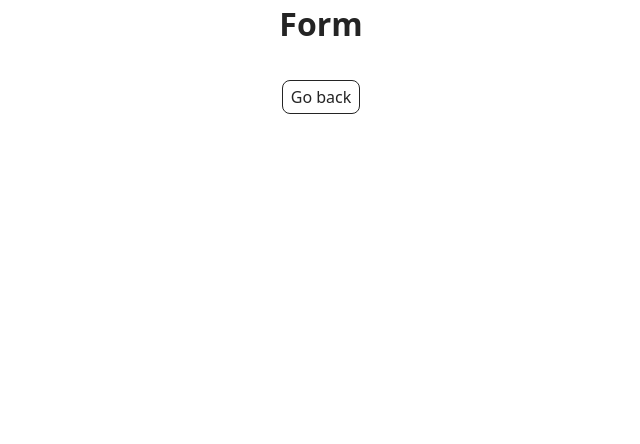
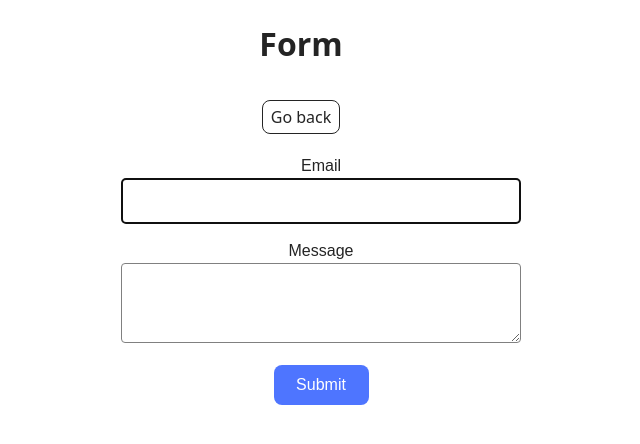
Before and after one commit to Olga099/goit-js-hw-09, a website built with Vite: page src/2-form.html in a window 1280 px wide. Shown: the whole page, without its empty margins (319-959 px from the left). Built offline with nearby package versions, Linux system fonts and the light colour scheme.

Commit message:
update files

```diff
--- a/src/2-form.html
+++ b/src/2-form.html
@@ -4,8 +4,8 @@
     <meta charset="UTF-8" />
     <meta http-equiv="X-UA-Compatible" content="IE=edge" />
     <meta name="viewport" content="width=device-width, initial-scale=1.0" />
-    <title>Page 3</title>
-    <link rel="stylesheet" href="./css/styles.css" />
+    <title>Form Page</title>
+    <link rel="stylesheet" href="css/styles.css" />
   </head>
   <body>
     <main>
@@ -13,6 +13,30 @@
         <h1 class="main-title">Form</h1>
         <a class="back-link" href="./index.html">Go back</a>
       </div>
+
+      <form class="feedback-form" autocomplete="off">
+        <label>
+          Email
+          <input type="email" name="email" autofocus />
+        </label>
+
+        <label>
+          Message
+          <div class="message-wrapper">
+            <textarea name="message" rows="8"></textarea>
+            <svg
+              class="message-border"
+              width="360"
+              height="80"
+              viewBox="0 0 360 80"
+              fill="none"
+              xmlns="http://www.w3.org/2000/svg"
+            ></svg>
+          </div>
+        </label>
+
+        <button type="submit">Submit</button>
+      </form>
     </main>
 
     <script type="module" src="./js/2-form.js"></script>
--- a/src/css/styles.css
+++ b/src/css/styles.css
@@ -17,6 +17,7 @@
 @import url('./back-link.css');
 @import url('./footer.css');
 
+/* Gallery 1 */
 
 .gallery {
   list-style: none;
@@ -38,3 +39,75 @@
   display: block;
   object-fit: cover;
 }
+
+/* Form 2 */
+* {
+  margin: 0;
+  padding: 0;
+  box-sizing: border-box;
+}
+
+.container {
+  text-align: center;
+  margin: 20px;
+}
+
+.feedback-form {
+  display: flex;
+  flex-direction: column;
+  align-items: center;
+  width: 400px;
+  margin: 20px auto;
+}
+
+.feedback-form label {
+  width: 100%;
+  margin-bottom: 15px;
+  font-family: "Montserrat", sans-serif;
+}
+
+.feedback-form input[type="email"],
+.feedback-form textarea {
+  width: 100%;
+  padding: 10px;
+  border: 1px solid #808080;
+  border-radius: 4px;
+  font-family: "Montserrat", sans-serif;
+  font-size: 16px;
+  line-height: 1.5;
+  color: #2e2f42;
+}
+
+.feedback-form textarea {
+  height: 80px;
+  border: 1px solid #808080;
+  border-radius: 4px;
+}
+
+.message-wrapper {
+  position: relative;
+  width: 100%;
+}
+.message-wrapper svg {
+  position: absolute;
+  bottom: 0;
+  left: 0;
+  width: 100%;
+}
+
+.feedback-form button {
+  border-radius: 8px;
+  padding: 8px 16px;
+  width: 95px;
+  height: 40px;
+  background: #4e75ff;
+  color: white;
+  font-family: "Montserrat", sans-serif;
+  font-size: 16px;
+  border: none;
+  cursor: pointer;
+}
+
+.feedback-form button:hover {
+  background: #3a5fca;
+}
--- a/src/js/2-form.js
+++ b/src/js/2-form.js
@@ -0,0 +1,42 @@
+const form = document.querySelector(".feedback-form");
+const STORAGE_KEY = "feedback-form-state";
+
+let formData = {
+  email: "",
+  message: "",
+};
+
+const saveToLocalStorage = () => {
+  localStorage.setItem(STORAGE_KEY, JSON.stringify(formData));
+};
+
+const loadFromLocalStorage = () => {
+  const savedData = localStorage.getItem(STORAGE_KEY);
+  if (savedData) {
+    formData = JSON.parse(savedData);
+    form.elements.email.value = formData.email || "";
+    form.elements.message.value = formData.message || "";
+  }
+};
+
+form.addEventListener("input", (event) => {
+  formData[event.target.name] = event.target.value.trim();
+  saveToLocalStorage();
+});
+
+form.addEventListener("submit", (event) => {
+  event.preventDefault();
+
+  if (!formData.email || !formData.message) {
+    alert("Fill please all fields");
+    return;
+  }
+
+  console.log("Form submitted:", formData);
+
+  localStorage.removeItem(STORAGE_KEY);
+  formData = { email: "", message: "" };
+  form.reset();
+});
+
+loadFromLocalStorage();
```
Also changed, not shown: src/js/1-gallery.js (+2 -6 lines).
